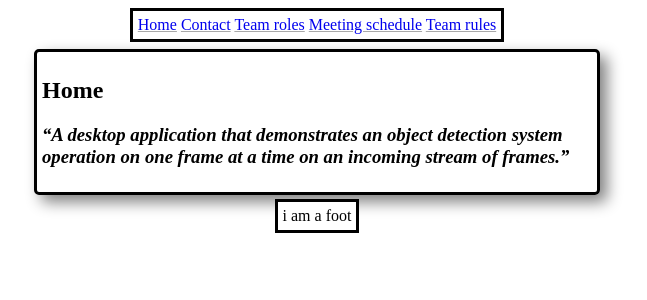
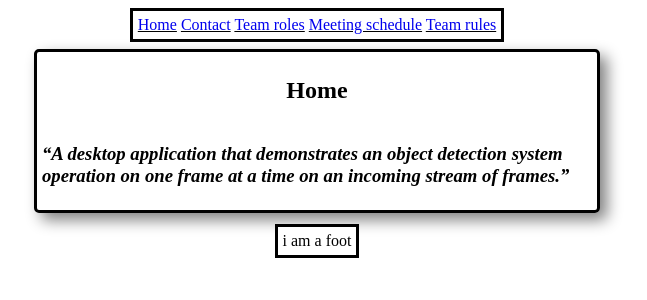
Before and after one commit to jay1723/ObjectDetectionWebsite, a Jekyll site: the page built from index.md, in a window 1280 px wide. Shown: the top 300 px of the page, without its empty margins (323-970 px from the left). Built offline with Jekyll 4.4.1, drawn with Linux system fonts in a browser that asks for light colours.

Commit message:
work on theme / layout

```diff
--- a/css/style.css
+++ b/css/style.css
@@ -13,14 +13,18 @@ nav {
 }
 
 section.content {
+	align-items: center;
 	border: solid black;
 	border-radius: 5px;
 	box-shadow: 7px 7px 15px grey;
+	display: flex;
+	flex-direction: column;
+	justify-content: center;
+	margin-top: 7px;
+	margin-bottom: 11px;
 	max-width: 550px;
 	min-width: 550px;
 	padding: 5px;
-	margin-top: 7px;
-	margin-bottom: 4px;
 }
 
 footer {
@@ -30,9 +34,9 @@ footer {
 }
 
 a {
-	text-decoration: underline solid darkgrey;
+	text-decoration: underline solid black;
 }
 
 a:hover {
-	text-decoration: underline solid lightblue;
+	background-color: lightblue;
 }
```
